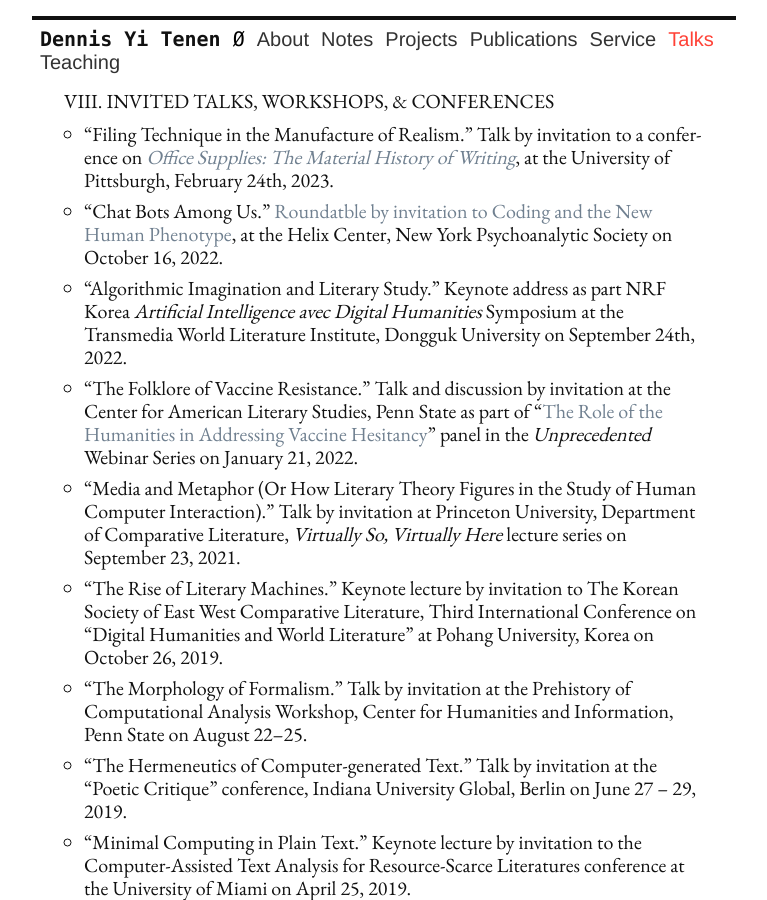
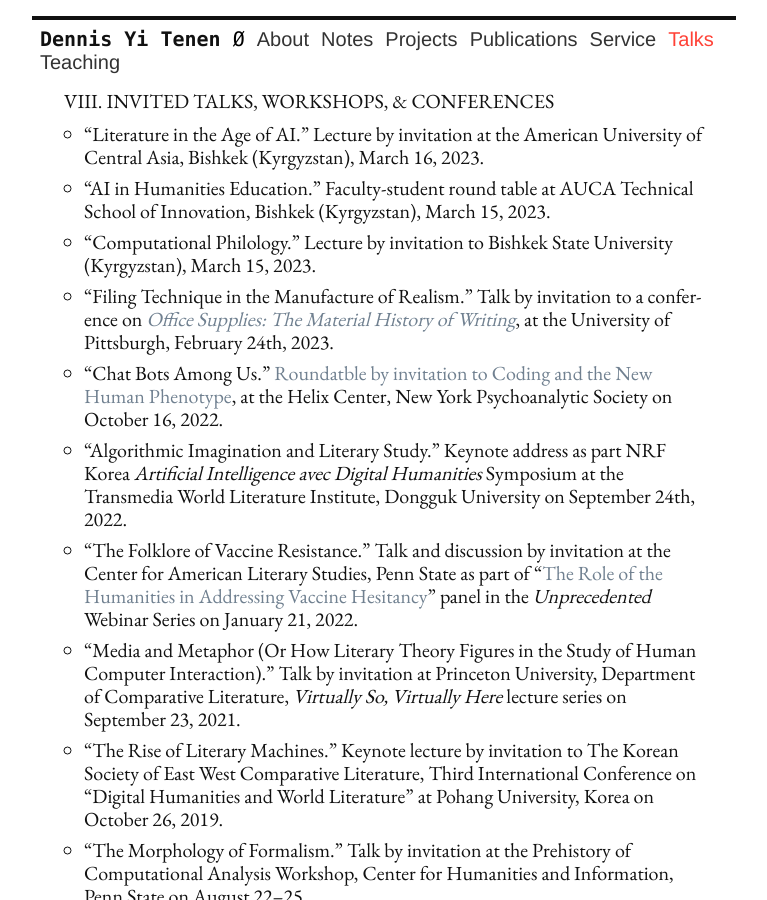
Before and after one commit to denten/denten.github.io, a Jekyll site: the page built from _pages/talks.md, in a window 1280 px wide and 900 px high. Shown: the whole window, without its empty margins (256-1023 px from the left). Built offline with Jekyll 4.4.1, drawn with Linux system fonts in a browser that asks for light colours.

Commit message:
update talks

```diff
--- a/_includes/CV/06-talks.md
+++ b/_includes/CV/06-talks.md
@@ -1,5 +1,11 @@
 ## VIII. Invited Talks, Workshops, & Conferences
 
+- "Literature in the Age of AI." Lecture by invitation at the American University of Central
+Asia, Bishkek (Kyrgyzstan), March 16, 2023.
+- "AI in Humanities Education." Faculty-student round table at AUCA Technical School of
+  Innovation, Bishkek (Kyrgyzstan), March 15, 2023.
+- "Computational Philology." Lecture by invitation to Bishkek State University (Kyrgyzstan),
+  March 15, 2023.
 - "Filing Technique in the Manufacture of Realism." Talk by invitation to a conference on
   [*Office Supplies: The Material History of
 Writing*](https://web.archive.org/web/20230307032620/https://sites.google.com/view/japan-studies-at-pitt/office-supplies),
```
